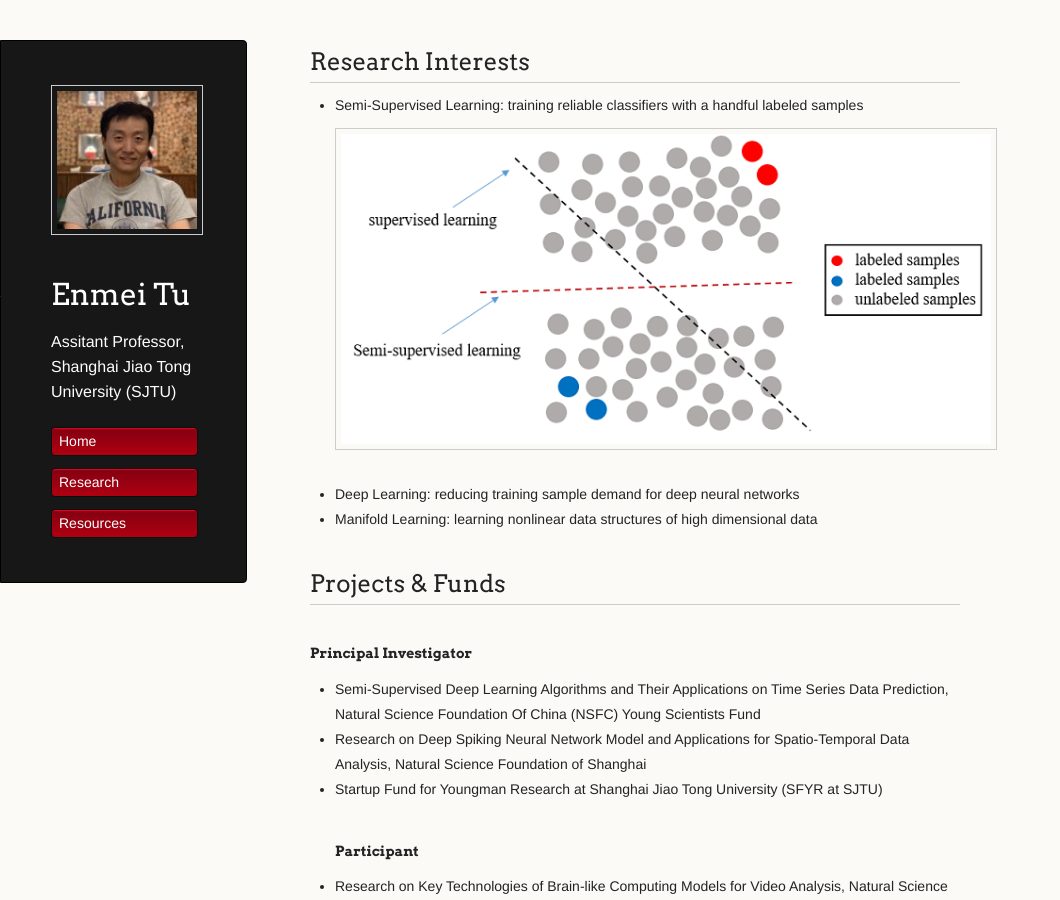
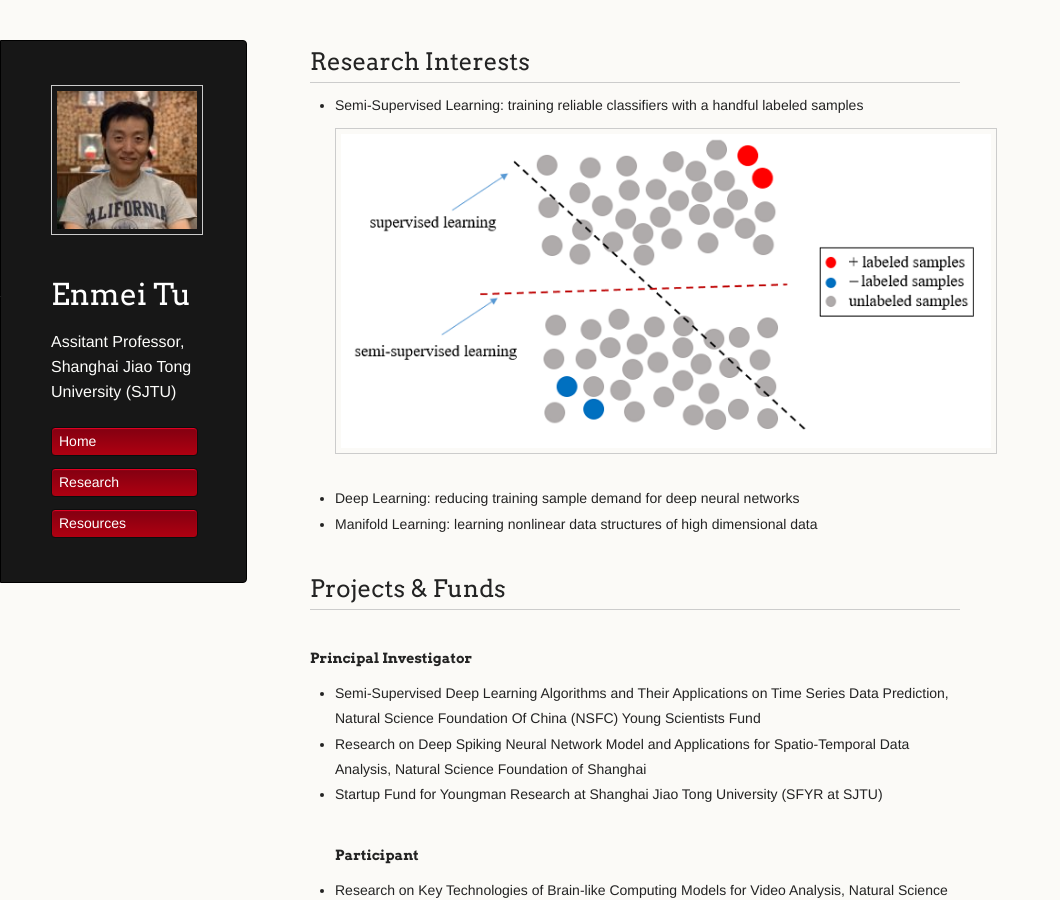
Before and after one commit to hellotem/enmeitu.github.io, a Jekyll site: the page built from research/index.md, in a window 1280 px wide and 900 px high. Shown: the whole window, without its empty margins (0-1060 px from the left). Built offline with Jekyll 4.4.1, drawn with Linux system fonts in a browser that asks for light colours; our own code applies the rules of GitHub Pages for plain Markdown files.

Commit message:
Update index.md

```diff
--- a/research/index.md
+++ b/research/index.md
@@ -1,6 +1,6 @@
 ## Research Interests
 * Semi-Supervised Learning: training reliable classifiers with a handful labeled samples
-<img src="ssl3.png"
+<img src="ssl4.png"
      alt="Markdown Monster icon"
      style="float: left; margin-right: 10px;" />
 * Deep Learning: reducing training sample demand for deep neural networks
```
